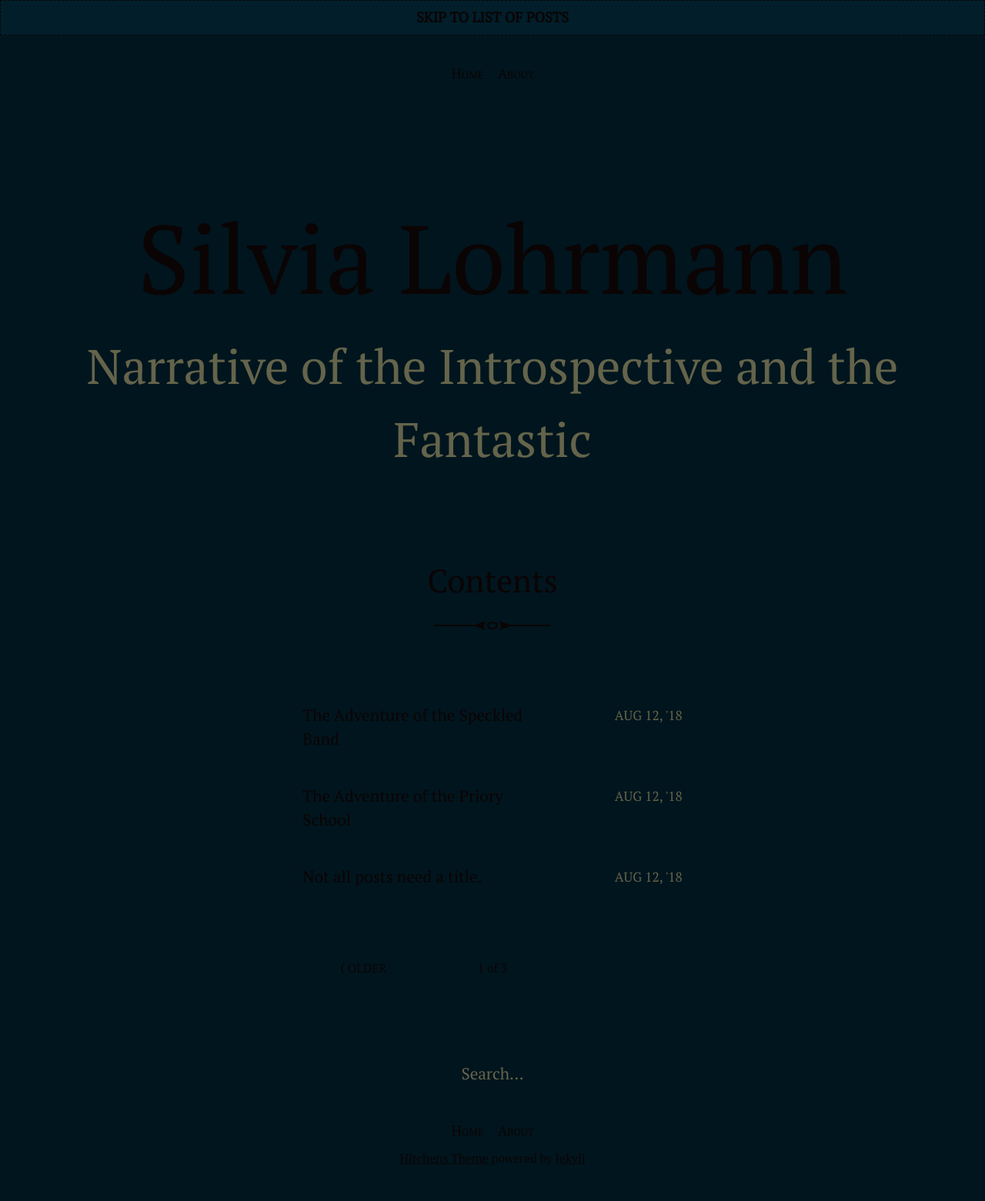
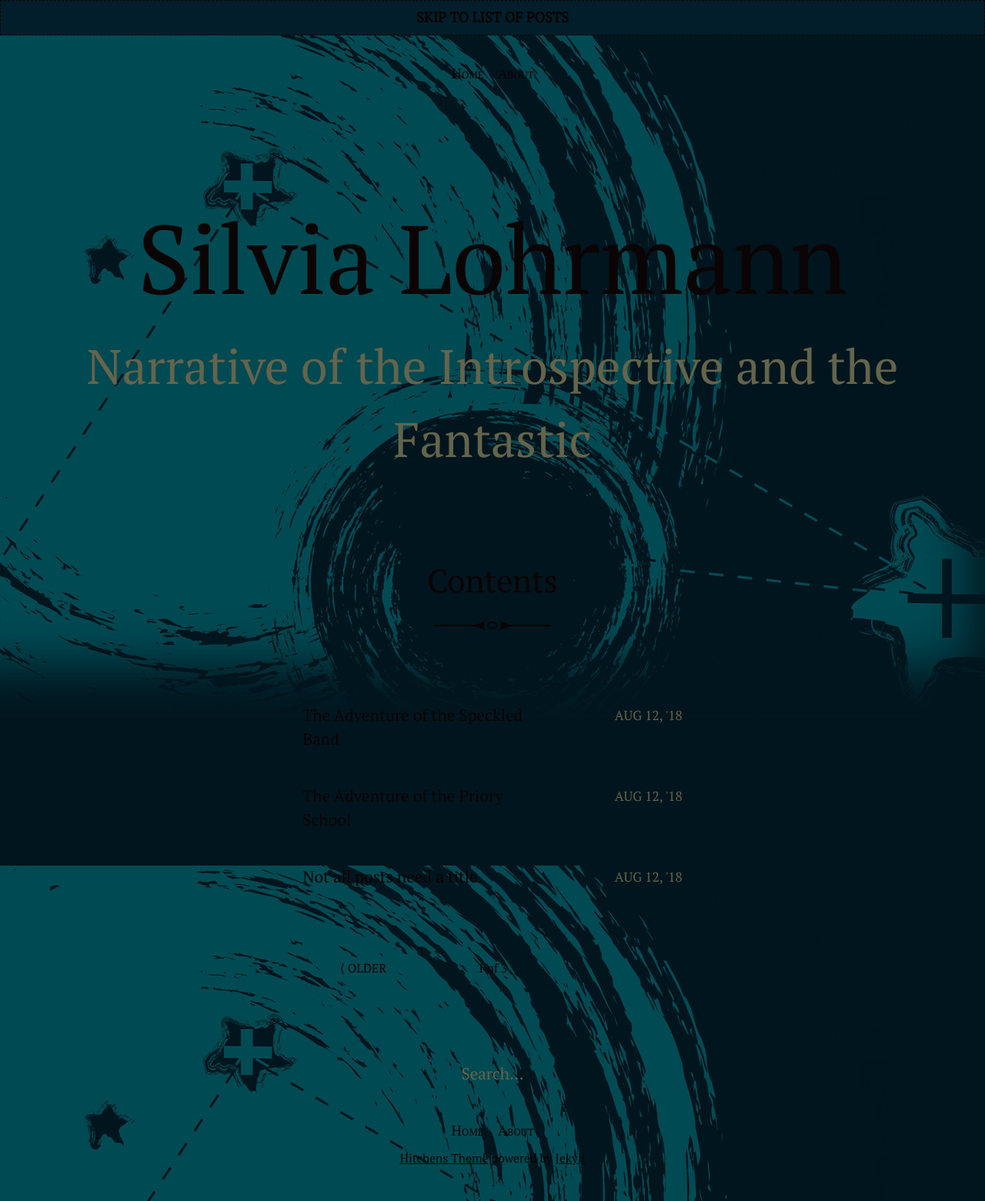
Before and after one commit to silvialohrmann/editorial, a Jekyll site: the page built from index.html, in a window 1280 px wide. Shown: the whole page at 77% size. Built offline with Jekyll 4.4.1, drawn with Linux system fonts in a browser that asks for light colours; the list of posts is cut into pages by our own code.

Commit message:
Update _base.scss

```diff
--- a/_sass/_base.scss
+++ b/_sass/_base.scss
@@ -1,5 +1,5 @@
 body {
-  background: $brand-color;
+  background: $brand-color url("/assets/images/fantastic-genre-background.png") top left;
   color: $text-color;
   font-family: $font-family;
   font-size: 1.3125em;
```
